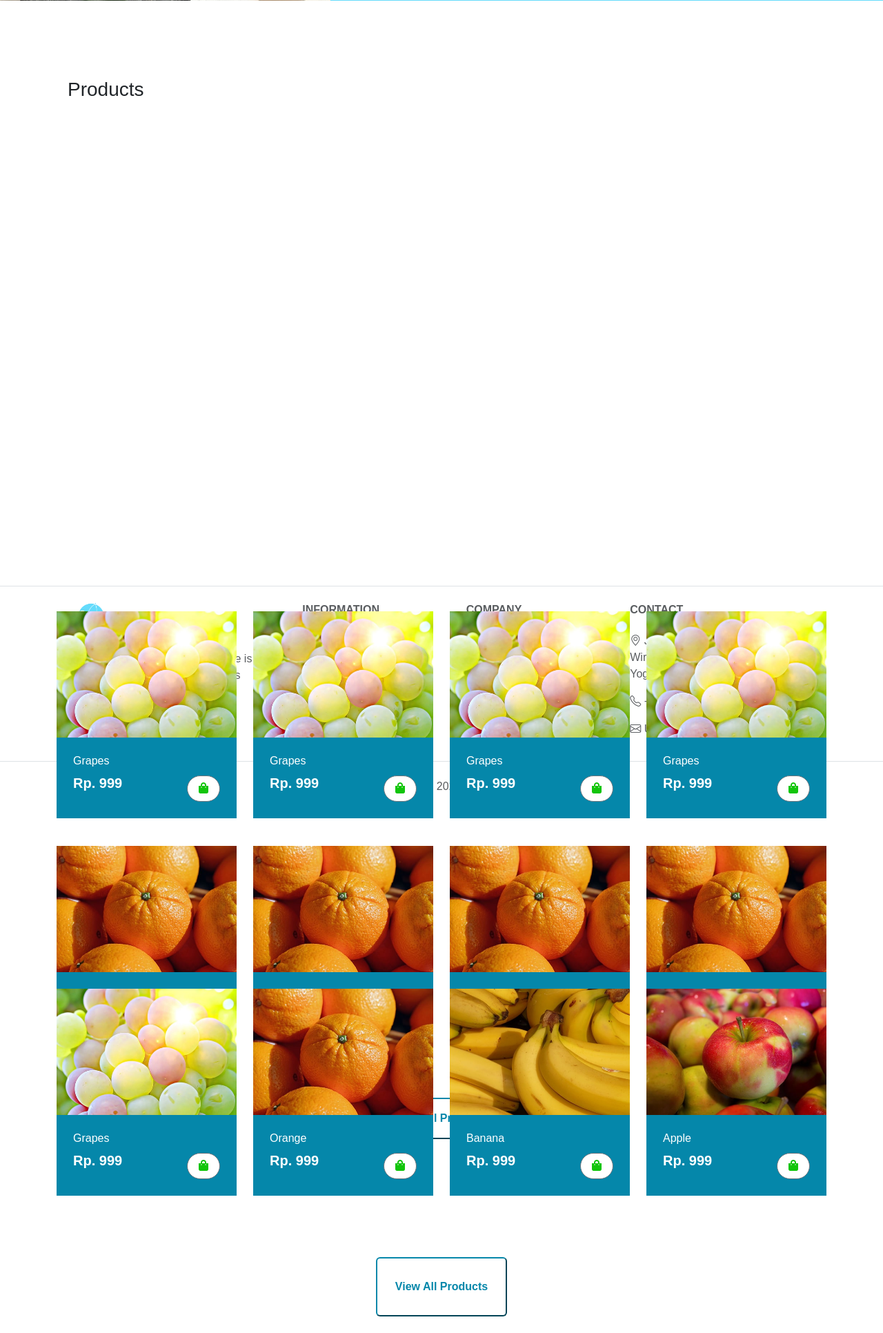
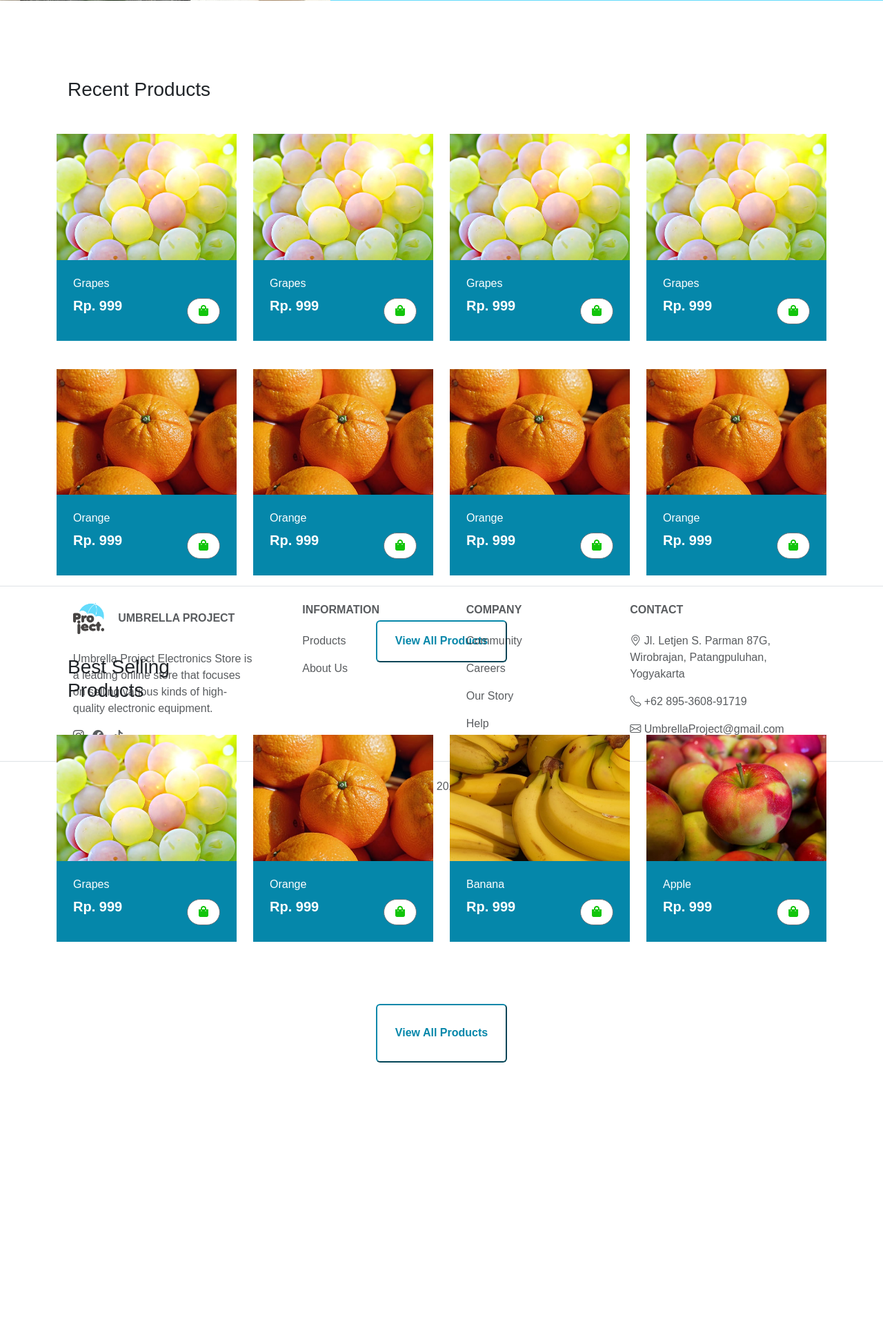
Before and after one commit to Gigabyte-Gang-Team/Umbrella-Project, a Flask app: page /products in a window 1280 px wide. Shown: the part 482-2414 px from the top of the page at 69% size. After the commit the page ends 2022 px from the top, so only its background shows below. Run offline with Flask 3, Linux system fonts and the light colour scheme.

Commit message:
menambahkan sedikit perubahan

```diff
--- a/templates/products.html
+++ b/templates/products.html
@@ -59,10 +59,10 @@
             <div class="row g-4">
                 <!-- Products Body Start -->
                 <div class="col-lg-12">
-                    <div class="row g-4">
+                    <div class="row-title g-4">
                         <div class="col-xl-3 d-flex">
                             <div class="ps-3 py-3 rounded d-flex justify-content-between mb-4">
-                                <h4 class="fs-3">Products</h4>
+                                <h4 class="fs-3">Recent Products</h4>
                             </div>
                         </div>
                     </div>
@@ -215,7 +215,7 @@
 
                 <!-- Best Selling Body Start -->
                 <div class="col-lg-12">
-                    <div class="row g-4">
+                    <div class="row-title g-4">
                         <div class="col-xl-3">
                             <div class="ps-3 py-3 rounded d-flex justify-content-between mb-4">
                                 <h4 class="fs-3">Best Selling Products</h4>
```
